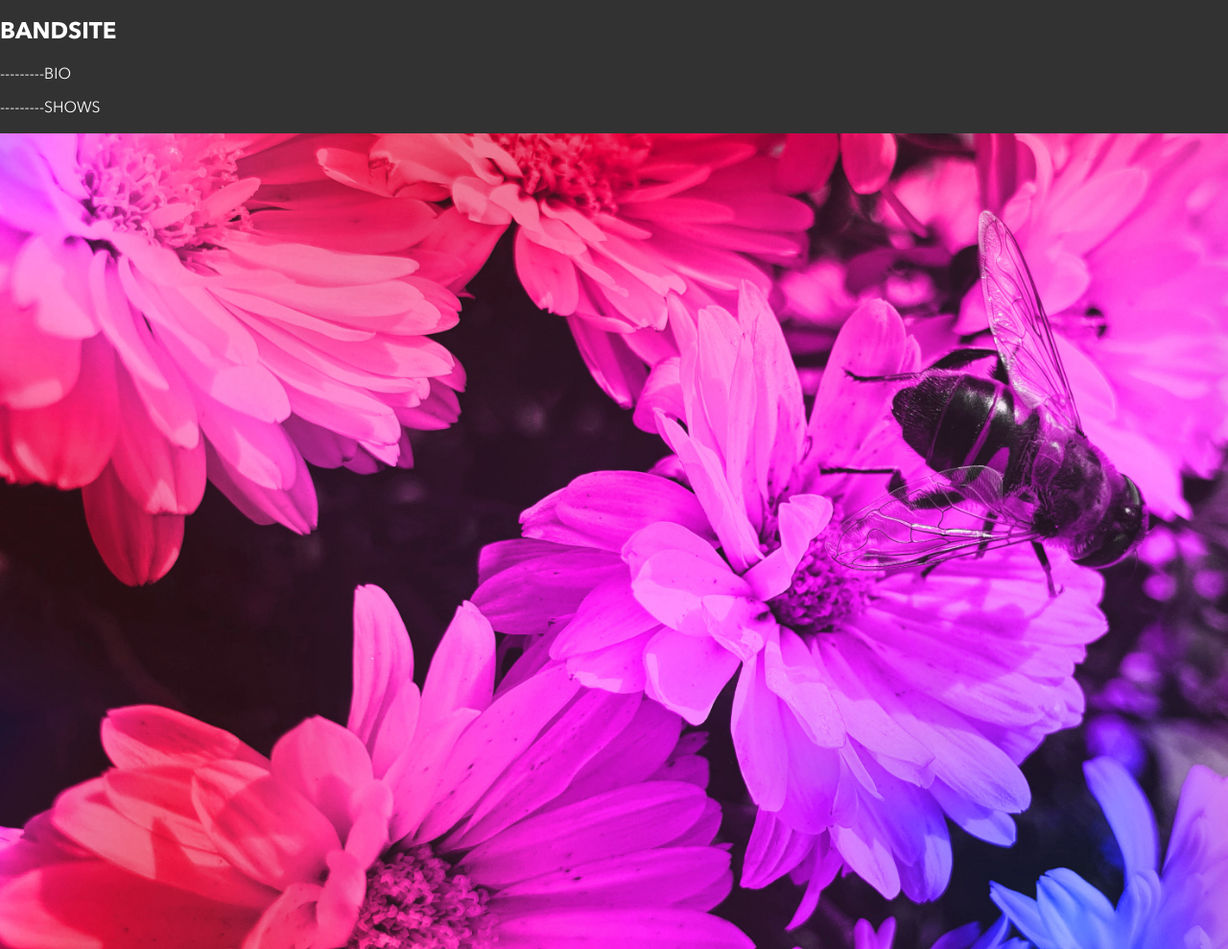
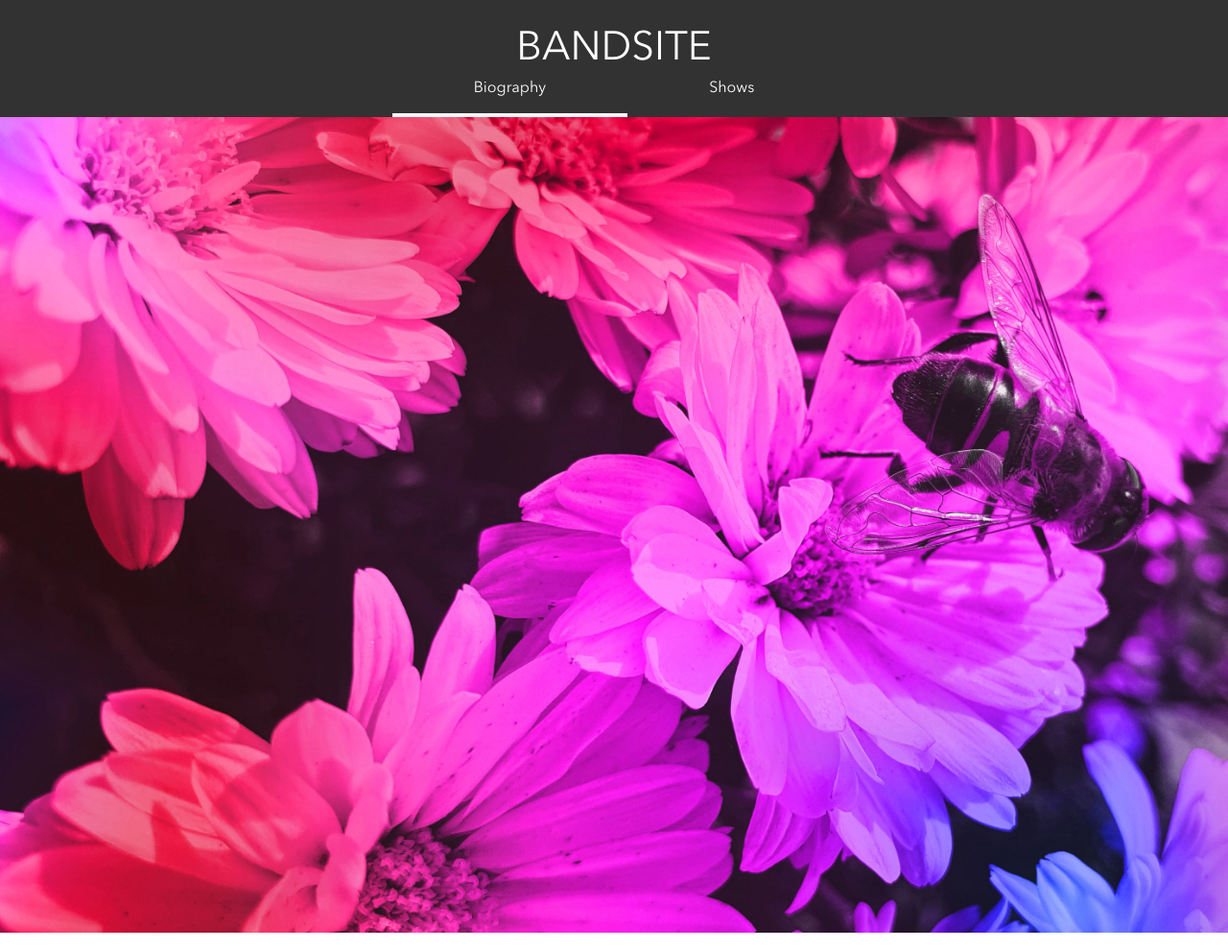
Before and after one commit to SebKrusz/sebastian-kruszewski-bandsite, a plain HTML site: page index.html in a window 1280 px wide. Shown: the top 989 px of the page at 96% size. Drawn offline with Linux system fonts and the light colour scheme.

Commit message:
second safe spot

```diff
--- a/index.html
+++ b/index.html
@@ -13,8 +13,8 @@
             <nav class="nav-container">
                 <h1 class="nav-container__site-banner">BANDSITE</h1>
                 <div class="nav-container__options">
-                    <p class="nav-container__options__active-item">---------BIO</p>
-                    <p class="nav-container__options__inactive-item">---------SHOWS</p>
+                    <p class="nav-container__options__active-item">Biography</p>
+                    <p class="nav-container__options__inactive-item">Shows</p>
                 </div>
             </nav>
             <section class="hero-container">
--- a/styles/styles.scss
+++ b/styles/styles.scss
@@ -12,14 +12,13 @@ body {
 
 
   // NAV BAR BEGINS HERE
-
-
   .nav-container__header {
     height: 150px;
     background-color: #323232;
     display: inline-block;
     width: 100%;
     color:$primary-color-white;
+
 
     @include tablet {
 
@@ -30,6 +29,70 @@ body {
 
 }
 
+
+  .nav-container {
+    display: flex;
+    flex-direction: column;
+    align-items: center;
+
+
+    @include tablet {
+
+    }
+    @include desktop {
+
+    }
+
+    &__options {
+      display: inline-flex;
+      @include tablet {
+
+      }
+      @include desktop {
+
+      }
+    }
+
+      &__options__active-item {
+          padding-left: 85px;
+          padding-right: 85px;
+          padding-bottom: 16px;
+          border-bottom: #FAFAFA 4px solid;
+          margin-bottom: 0px;
+          @include tablet {
+
+          }
+          @include desktop {
+
+          }
+        }
+
+        &__options__inactive-item {
+          padding-left: 85px;
+          padding-right: 85px;
+          @include tablet {
+
+          }
+          @include desktop {
+
+          }
+        }
+
+
+        &__site-banner {
+              line-height: $mobile-page-section-header-lh;
+              font-size: 42px;
+              margin-bottom: 0px;
+              font-weight: 200;
+          @include tablet {
+
+          }
+          @include desktop {
+
+          }
+
+        }
+  }
 
 
 
@@ -85,6 +148,12 @@ body {
     margin-top: 8px;
     margin-bottom: 8px;
 
+    @include tablet {
+
+    }
+    @include desktop {
+
+    }
   }
 
 }
```
Also changed, not shown: styles/styles.css, 1 other file.
